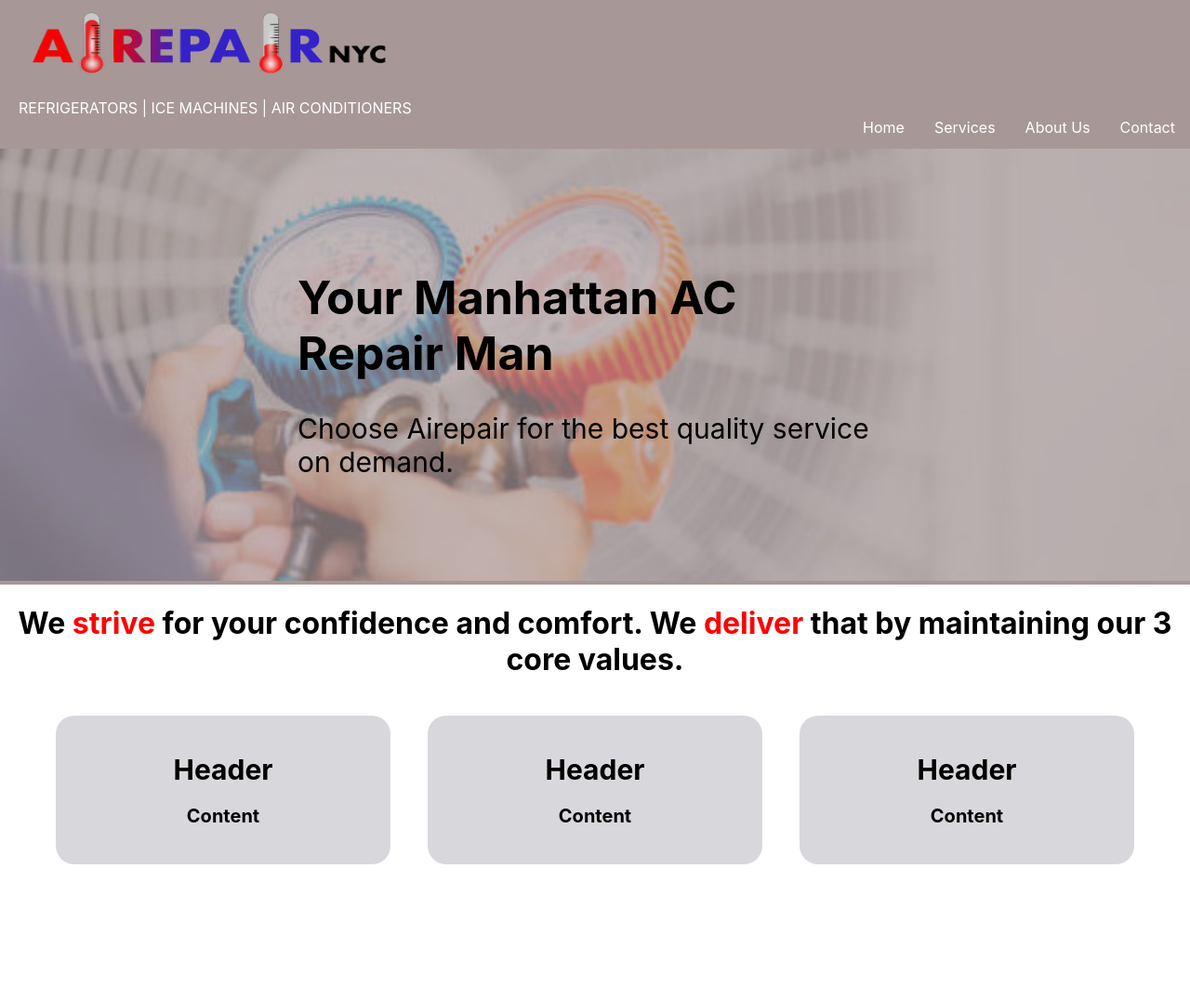
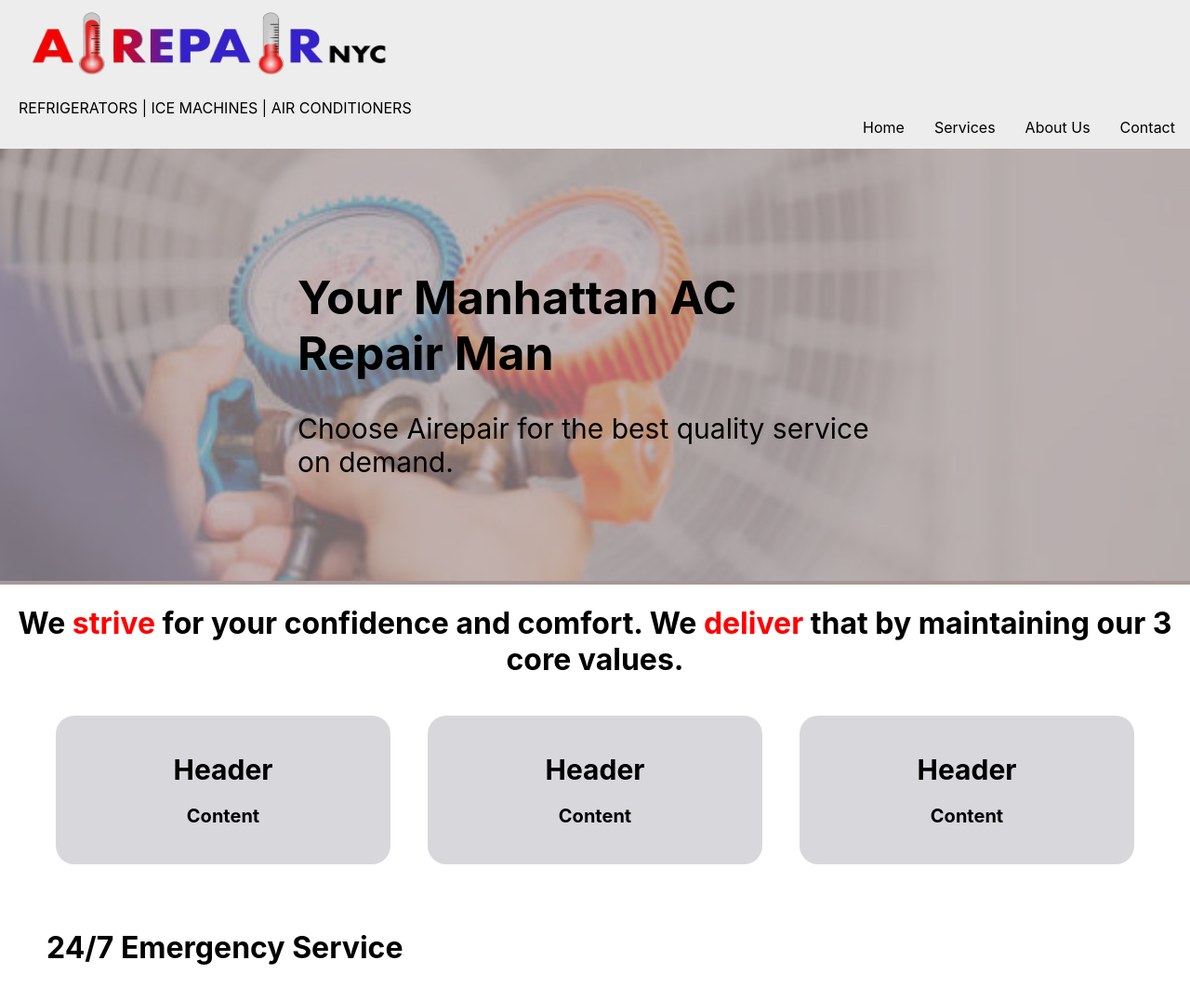
Before and after one commit to darimaria/airepairnyc, a React (Create React App) app: page / in a window 1280 px wide. Shown: the top 1076 px of the page at 93% size. Before the commit the page ends 950 px from the top, so only its background shows below. Built offline with nearby package versions, Linux system fonts and the light colour scheme.

Commit message:
first commit

```diff
--- a/src/App.js
+++ b/src/App.js
@@ -25,6 +25,9 @@ function App() {
         </h1>
         <InformationBoxes />
       </div>
+      <div>
+        <h1 style={{margin:"50px"}}>24/7 Emergency Service</h1>
+      </div>
     </body>
   );
 }
--- a/src/Header.css
+++ b/src/Header.css
@@ -2,8 +2,8 @@
 .header {
     display: flex;
     justify-content: space-between;
-    background-color: rgba(131, 107, 107, 0.701);
-    color: white;
+    background-color: rgba(236, 235, 235, 0.899);
+    color: rgb(0, 0, 0);
     width: 100%;
     height: 160px;
 }
@@ -61,7 +61,7 @@
 
 .nav a {
     display: block;
-    color: white;
+    color: rgb(0, 0, 0);
     text-align: center;
     padding: 14px 16px;
     text-decoration: none;
```
